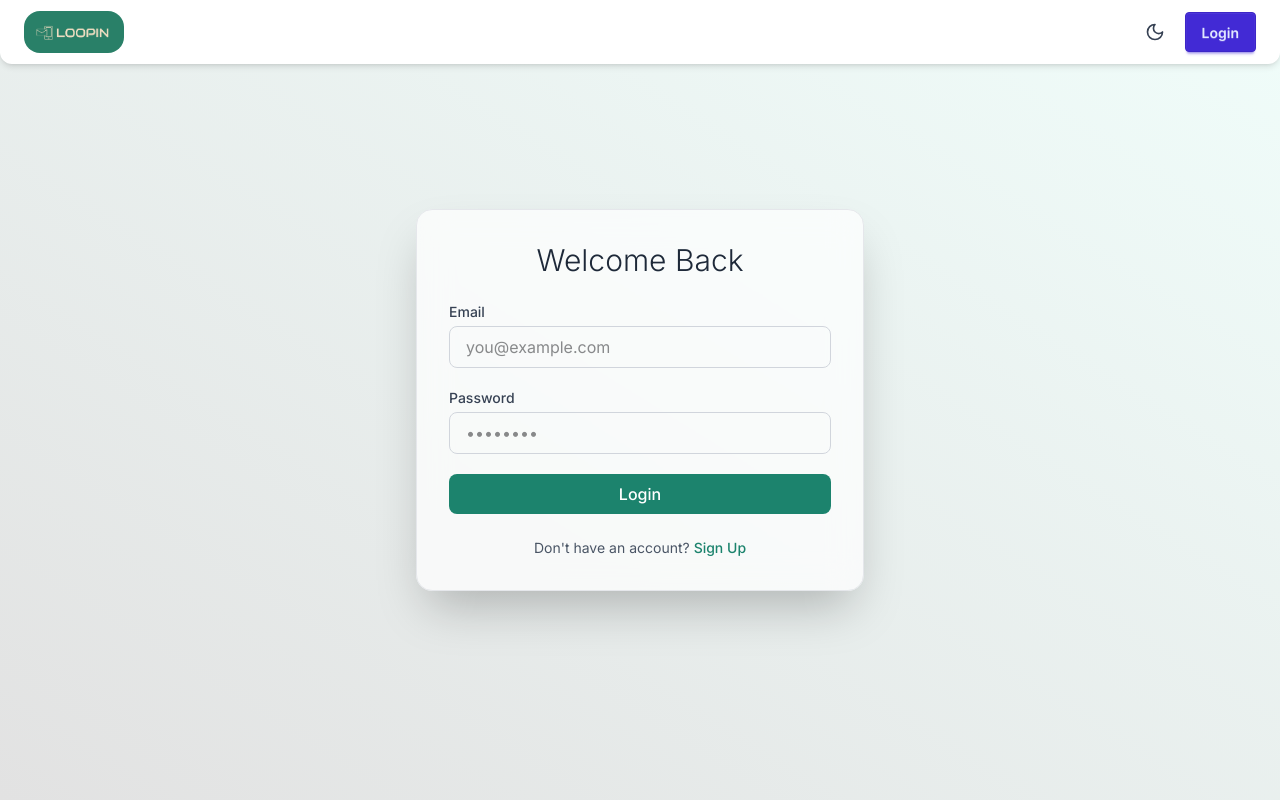
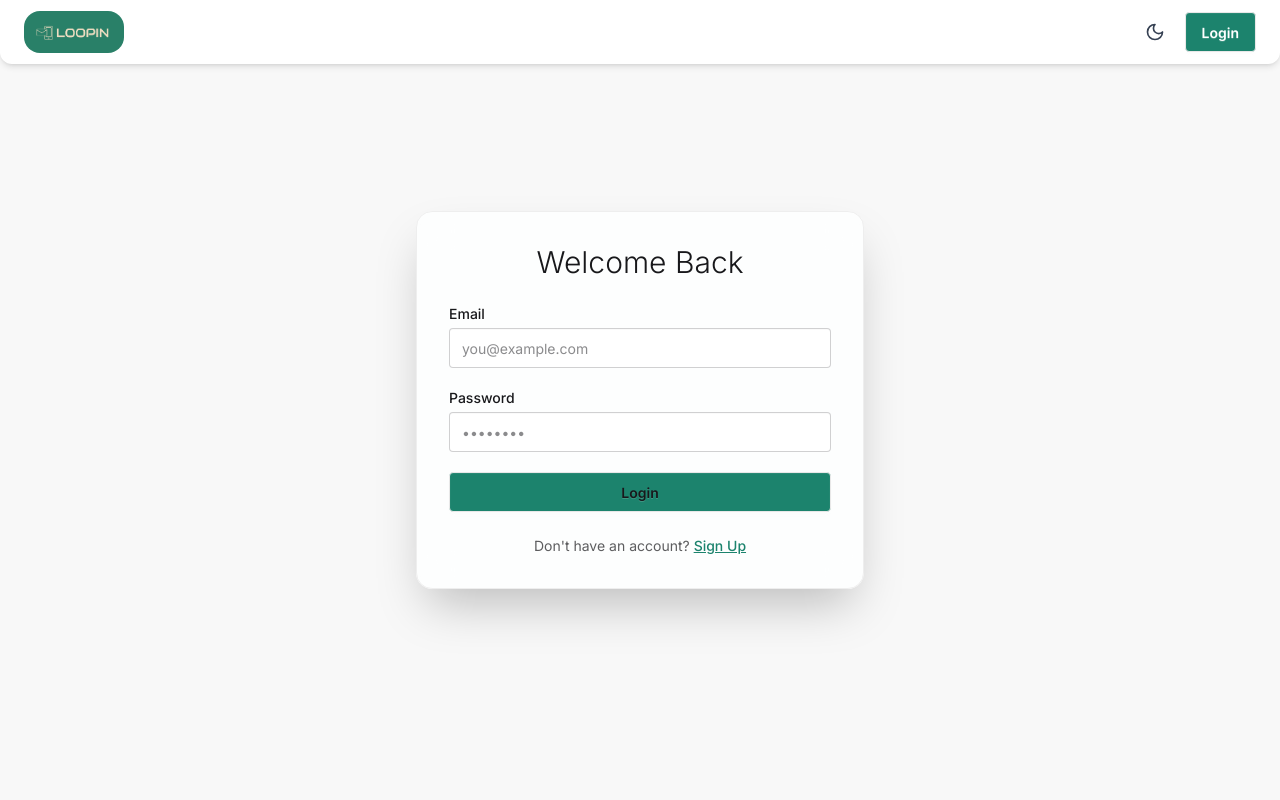
Before and after one commit to bhatraasim/loopIn, a Next.js app: page /login in a window 1280 px wide. Built offline with nearby package versions, Linux system fonts and the light colour scheme; no server answers; what imagekitio-next would draw is missing.

Commit message:
fix the protected routes and signup signin UI

```diff
--- a/app/components/Navbar.tsx
+++ b/app/components/Navbar.tsx
@@ -75,7 +75,7 @@ const Navbar = () => {
           <>
             <ThemeToggle />
             <Link href="/login">
-              <button className="btn btn-primary">Login</button>
+              <button className="btn bg-[#1C836D] text-white">Login</button>
             </Link>
           </>
         )}
--- a/app/login/page.tsx
+++ b/app/login/page.tsx
@@ -30,24 +30,24 @@ const Login = () => {
   };
 
   return (
-    <div className="min-h-screen bg-gradient-to-tr from-[#e2e2e2] to-[#f0fdfa] flex items-center justify-center px-4">
-      <div className="w-full max-w-md bg-white/70 backdrop-blur-lg border border-gray-200 p-8 rounded-2xl shadow-2xl">
-        <h1 className="text-3xl font-light text-center text-gray-800 mb-6">
+    <div className="min-h-screen bg-base-200 flex items-center justify-center px-4">
+      <div className="w-full max-w-md bg-base-100/70 backdrop-blur-lg border border-base-300 p-8 rounded-2xl shadow-2xl">
+        <h1 className="text-3xl font-light text-center text-base-content mb-6">
           Welcome Back
         </h1>
 
         {error && (
-          <p className="text-red-500 text-center text-sm mb-4">{error}</p>
+          <p className="text-error text-center text-sm mb-4">{error}</p>
         )}
 
         <form onSubmit={handleSubmit} className="space-y-5">
           <div>
-            <label className="block text-sm font-medium text-gray-700 mb-1">
+            <label className="block text-sm font-medium text-base-content mb-1">
               Email
             </label>
             <input
               type="email"
-              className="w-full px-4 py-2 border border-gray-300 rounded-lg focus:outline-none focus:ring-2 focus:ring-[#1C836D] transition"
+              className="input input-bordered w-full"
               placeholder="you@example.com"
               value={email}
               onChange={(e) => setEmail(e.target.value)}
@@ -56,12 +56,12 @@ const Login = () => {
           </div>
 
           <div>
-            <label className="block text-sm font-medium text-gray-700 mb-1">
+            <label className="block text-sm font-medium text-base-content mb-1">
               Password
             </label>
             <input
               type="password"
-              className="w-full px-4 py-2 border border-gray-300 rounded-lg focus:outline-none focus:ring-2 focus:ring-[#1C836D] transition"
+              className="input input-bordered w-full"
               placeholder="••••••••"
               value={password}
               onChange={(e) => setPassword(e.target.value)}
@@ -71,17 +71,17 @@ const Login = () => {
 
           <button
             type="submit"
-            className="w-full bg-[#1C836D] hover:bg-[#0BAACA] text-white font-medium py-2 rounded-lg transition duration-300"
+            className="btn bg-[#1C836D] w-full"
           >
             Login
           </button>
         </form>
 
-        <p className="text-center text-sm text-gray-600 mt-6">
+        <p className="text-center text-sm text-base-content/70 mt-6">
           Don&apos;t have an account?{" "}
           <Link
             href="/register"
-            className="text-[#1C836D] hover:underline font-medium"
+            className="link text-[#1C836D] font-medium"
           >
             Sign Up
           </Link>
--- a/app/register/page.tsx
+++ b/app/register/page.tsx
@@ -7,7 +7,7 @@ import Link from "next/link";
 
 function Footer() {
   return (
-    <footer className="text-center text-gray-500 text-sm py-6">
+    <footer className="text-center text-base-content/70 text-sm py-6">
       © 2025 LoopIn. All rights reserved.
     </footer>
   );
@@ -53,9 +53,9 @@ export default function Register() {
 
   return (
     <>
-      <div className="min-h-screen flex items-center justify-center bg-gradient-to-r from-[#e2e2e2] to-[#ffffff] px-4">
-        <div className="w-full max-w-md bg-white p-8 rounded-2xl shadow-xl">
-          <h1 className="text-3xl font-light text-center mb-6 text-gray-800">
+      <div className="min-h-screen flex items-center justify-center bg-base-200 px-4">
+        <div className="w-full max-w-md bg-base-100 p-8 rounded-2xl shadow-xl">
+          <h1 className="text-3xl font-light text-center mb-6 text-base-content">
             Create your account
           </h1>
           <form onSubmit={handleSubmit} className="space-y-4">
@@ -65,7 +65,7 @@ export default function Register() {
               placeholder="Email"
               onChange={(e) => setEmail(e.target.value)}
               required
-              className="w-full px-4 py-2 border border-gray-300 rounded-lg focus:outline-none focus:ring-2 focus:ring-[#1C836D] transition"
+              className="input input-bordered w-full"
             />
             <input
               type="password"
@@ -73,7 +73,7 @@ export default function Register() {
               placeholder="Password"
               onChange={(e) => setPassword(e.target.value)}
               required
-              className="w-full px-4 py-2 border border-gray-300 rounded-lg focus:outline-none focus:ring-2 focus:ring-[#1C836D] transition"
+              className="input input-bordered w-full"
             />
             <input
               type="password"
@@ -81,17 +81,20 @@ export default function Register() {
               placeholder="Confirm Password"
               onChange={(e) => setConfirmPassword(e.target.value)}
               required
-              className="w-full px-4 py-2 border border-gray-300 rounded-lg focus:outline-none focus:ring-2 focus:ring-[#1C836D] transition"
+              className="input input-bordered w-full"
             />
             <button
               type="submit"
-              className="w-full bg-[#1C836D] hover:bg-[#0BAACA] text-white font-medium py-2 rounded-lg transition duration-300"
+              className="btn bg-[#1C836D] w-full"
             >
               Register
             </button>
-            <p className="text-center text-sm text-gray-600 mt-4">
+            <p className="text-center text-sm text-base-content/70 mt-4">
               Already have an account?{" "}
-              <Link href="/login" className="text-[#1C836D] hover:underline">
+              <Link
+                href="/login"
+                className="link text-[#1C836D]"
+              >
                 Login
               </Link>
             </p>
--- a/middleware.ts
+++ b/middleware.ts
@@ -21,14 +21,14 @@ export default withAuth(
                     return true
                 }
 
-                //public routes
-                if (
-                    pathname === "/" ||
-                    pathname.startsWith("/api/videos") ||
-                    pathname.startsWith("/api/users")
-                ) {
-                    return true;
-                }
+                // //public routes
+                // if (
+                //     pathname === "/" ||
+                //     pathname.startsWith("/api/videos") ||
+                //     pathname.startsWith("/api/users")
+                // ) {
+                //     return true;
+                // }
 
                 return !!token
             }
```
